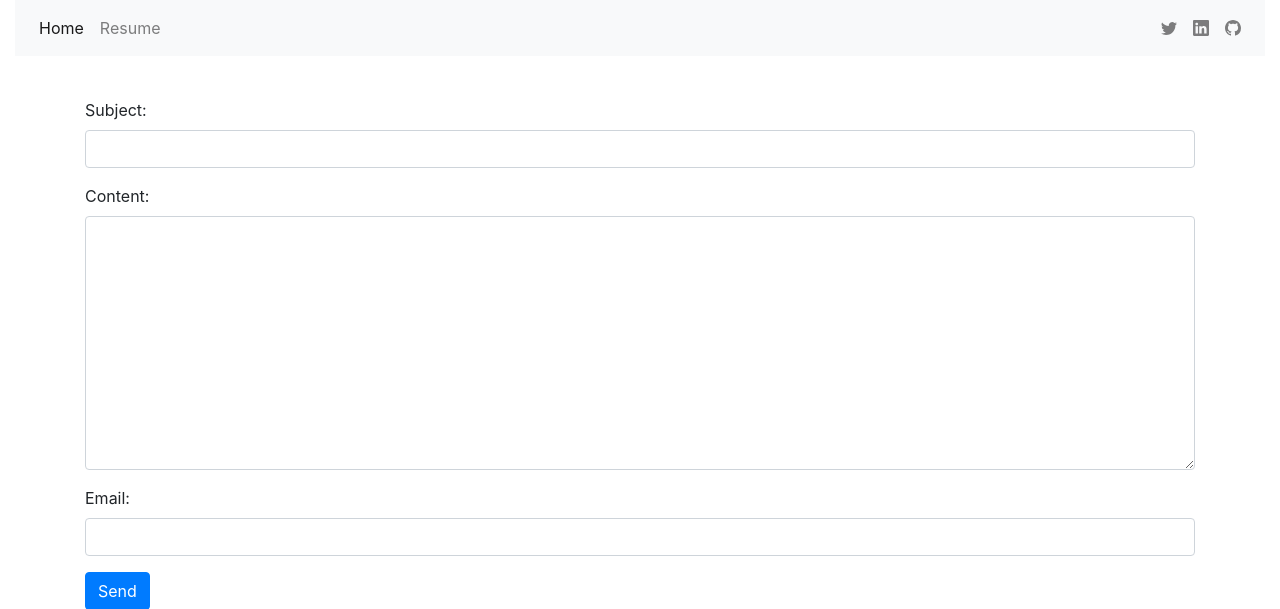
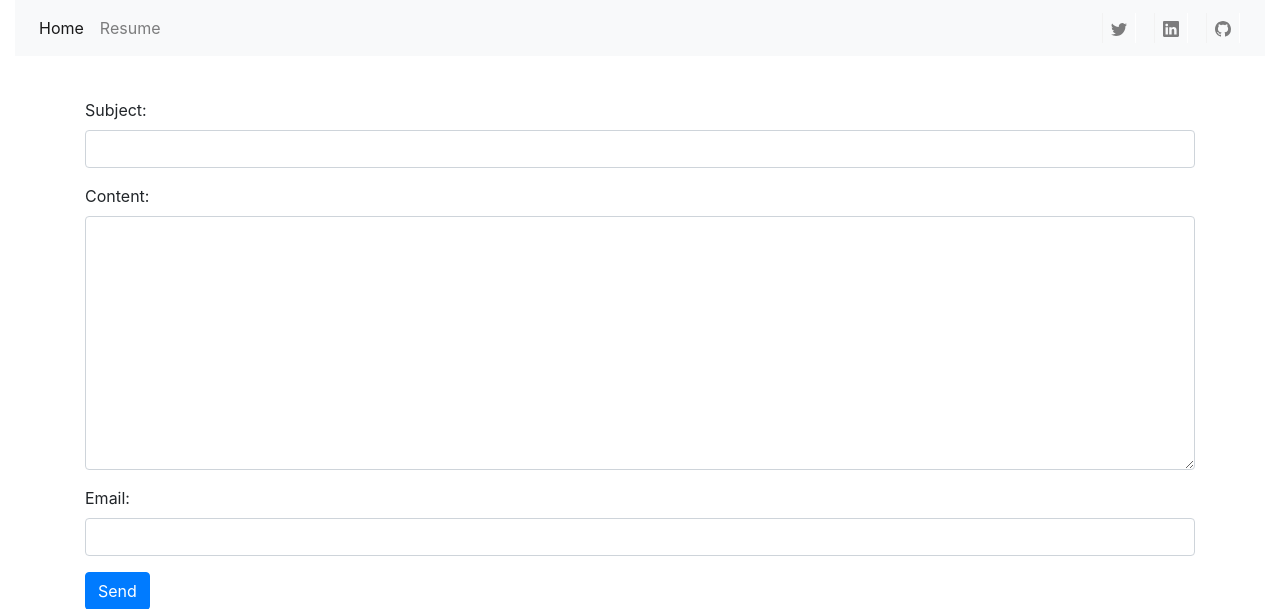
Before and after one commit to ihabzee/django-docker-personal-site, a Django app: page / in a window 1280 px wide. Shown: the top 609 px of the page. Run offline with Django 3.2, Linux system fonts and the light colour scheme; some libraries are stand-ins or nearby versions.

Commit message:
fix header

```diff
--- a/base/templates/base/base.html
+++ b/base/templates/base/base.html
@@ -50,6 +50,12 @@
         .select2-selection{
             height: calc(1.5em + 1.25rem + 5px) !important;
         }
+        .divider-vertical {
+            height: 30px;
+            margin: 0 9px;
+            border-left: 1px solid #F2F2F2;
+            border-right: 1px solid #FFF;
+        }
     </style>
     {% block body %}
         <body class="docs">
--- a/base/templates/base/header.html
+++ b/base/templates/base/header.html
@@ -1,8 +1,9 @@
-<nav class="navbar navbar-expand-lg navbar-light bg-light">
-    <!-- <a class="navbar-brand" href="#">{{ request.path }}</a>
+
+
+  <nav class="navbar navbar-expand-lg navbar-light bg-light">
     <button class="navbar-toggler" type="button" data-toggle="collapse" data-target="#navbarSupportedContent" aria-controls="navbarSupportedContent" aria-expanded="false" aria-label="Toggle navigation">
       <span class="navbar-toggler-icon"></span>
-    </button> -->
+    </button>
 
     <div class="collapse navbar-collapse" id="navbarSupportedContent">
       <ul class="navbar-nav mr-auto">
@@ -19,21 +20,21 @@
       </ul>
       <div class="d-none d-sm-block ml-auto">
         <ul class="navbar-nav ct-navbar-nav flex-row align-items-center">
-        <li class="nav-item">
+        <li class="nav-item divider-vertical">
             <a class="nav-link nav-link-icon" href="{{ TWITTER_LINK }}" target="_blank">
                 <svg xmlns="http://www.w3.org/2000/svg" width="16" height="16" fill="currentColor" class="bi bi-twitter" viewBox="0 0 16 16">
                     <path d="M5.026 15c6.038 0 9.341-5.003 9.341-9.334 0-.14 0-.282-.006-.422A6.685 6.685 0 0 0 16 3.542a6.658 6.658 0 0 1-1.889.518 3.301 3.301 0 0 0 1.447-1.817 6.533 6.533 0 0 1-2.087.793A3.286 3.286 0 0 0 7.875 6.03a9.325 9.325 0 0 1-6.767-3.429 3.289 3.289 0 0 0 1.018 4.382A3.323 3.323 0 0 1 .64 6.575v.045a3.288 3.288 0 0 0 2.632 3.218 3.203 3.203 0 0 1-.865.115 3.23 3.23 0 0 1-.614-.057 3.283 3.283 0 0 0 3.067 2.277A6.588 6.588 0 0 1 .78 13.58a6.32 6.32 0 0 1-.78-.045A9.344 9.344 0 0 0 5.026 15z"/>
                   </svg>
             </a>
           </li>
-          <li class="nav-item">
+          <li class="nav-item divider-vertical">
             <a class="nav-link nav-link-icon" href="{{ LINKEDIN_LINK }}" target="_blank">
                 <svg xmlns="http://www.w3.org/2000/svg" width="16" height="16" fill="currentColor" class="bi bi-linkedin" viewBox="0 0 16 16">
                     <path d="M0 1.146C0 .513.526 0 1.175 0h13.65C15.474 0 16 .513 16 1.146v13.708c0 .633-.526 1.146-1.175 1.146H1.175C.526 16 0 15.487 0 14.854V1.146zm4.943 12.248V6.169H2.542v7.225h2.401zm-1.2-8.212c.837 0 1.358-.554 1.358-1.248-.015-.709-.52-1.248-1.342-1.248-.822 0-1.359.54-1.359 1.248 0 .694.521 1.248 1.327 1.248h.016zm4.908 8.212V9.359c0-.216.016-.432.08-.586.173-.431.568-.878 1.232-.878.869 0 1.216.662 1.216 1.634v3.865h2.401V9.25c0-2.22-1.184-3.252-2.764-3.252-1.274 0-1.845.7-2.165 1.193v.025h-.016a5.54 5.54 0 0 1 .016-.025V6.169h-2.4c.03.678 0 7.225 0 7.225h2.4z"/>
                   </svg>
             </a>
           </li>
-          <li class="nav-item">
+          <li class="nav-item divider-vertical">
             <a class="nav-link nav-link-icon" href="{{ GITHUB_LINK }}" target="_blank">
                 <svg xmlns="http://www.w3.org/2000/svg" width="16" height="16" fill="currentColor" class="bi bi-github" viewBox="0 0 16 16">
                     <path d="M8 0C3.58 0 0 3.58 0 8c0 3.54 2.29 6.53 5.47 7.59.4.07.55-.17.55-.38 0-.19-.01-.82-.01-1.49-2.01.37-2.53-.49-2.69-.94-.09-.23-.48-.94-.82-1.13-.28-.15-.68-.52-.01-.53.63-.01 1.08.58 1.23.82.72 1.21 1.87.87 2.33.66.07-.52.28-.87.51-1.07-1.78-.2-3.64-.89-3.64-3.95 0-.87.31-1.59.82-2.15-.08-.2-.36-1.02.08-2.12 0 0 .67-.21 2.2.82.64-.18 1.32-.27 2-.27.68 0 1.36.09 2 .27 1.53-1.04 2.2-.82 2.2-.82.44 1.1.16 1.92.08 2.12.51.56.82 1.27.82 2.15 0 3.07-1.87 3.75-3.65 3.95.29.25.54.73.54 1.48 0 1.07-.01 1.93-.01 2.2 0 .21.15.46.55.38A8.012 8.012 0 0 0 16 8c0-4.42-3.58-8-8-8z"/>
```
